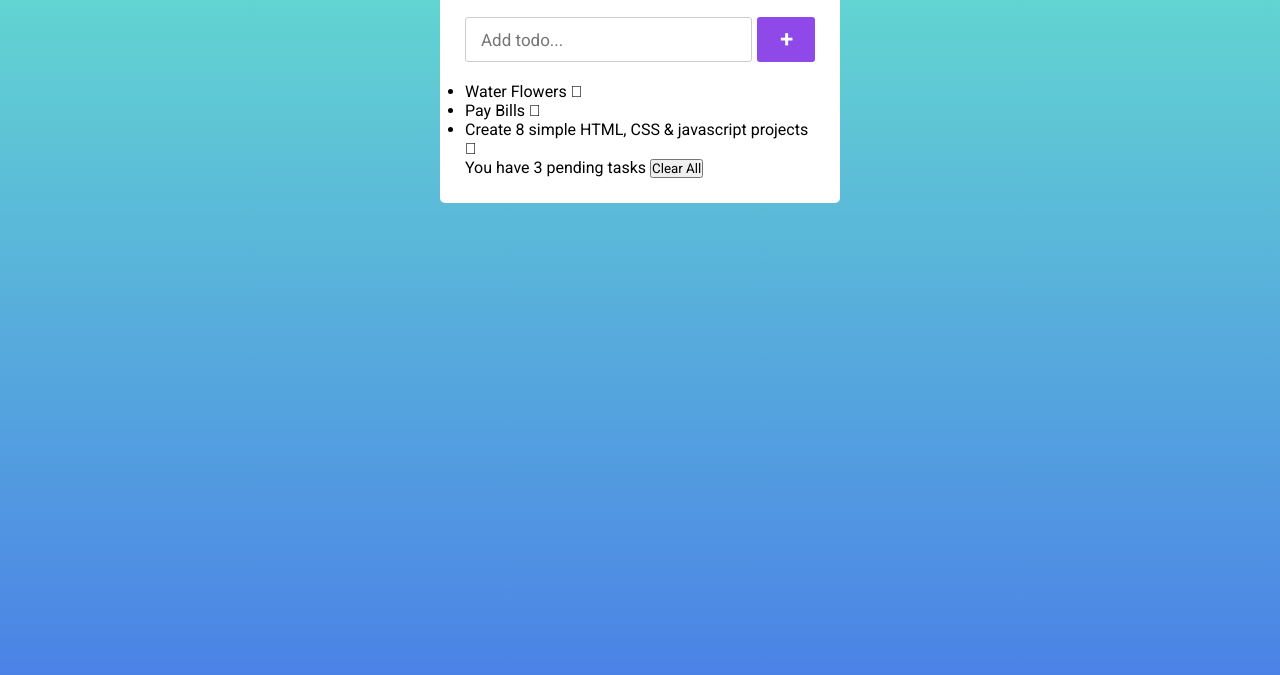
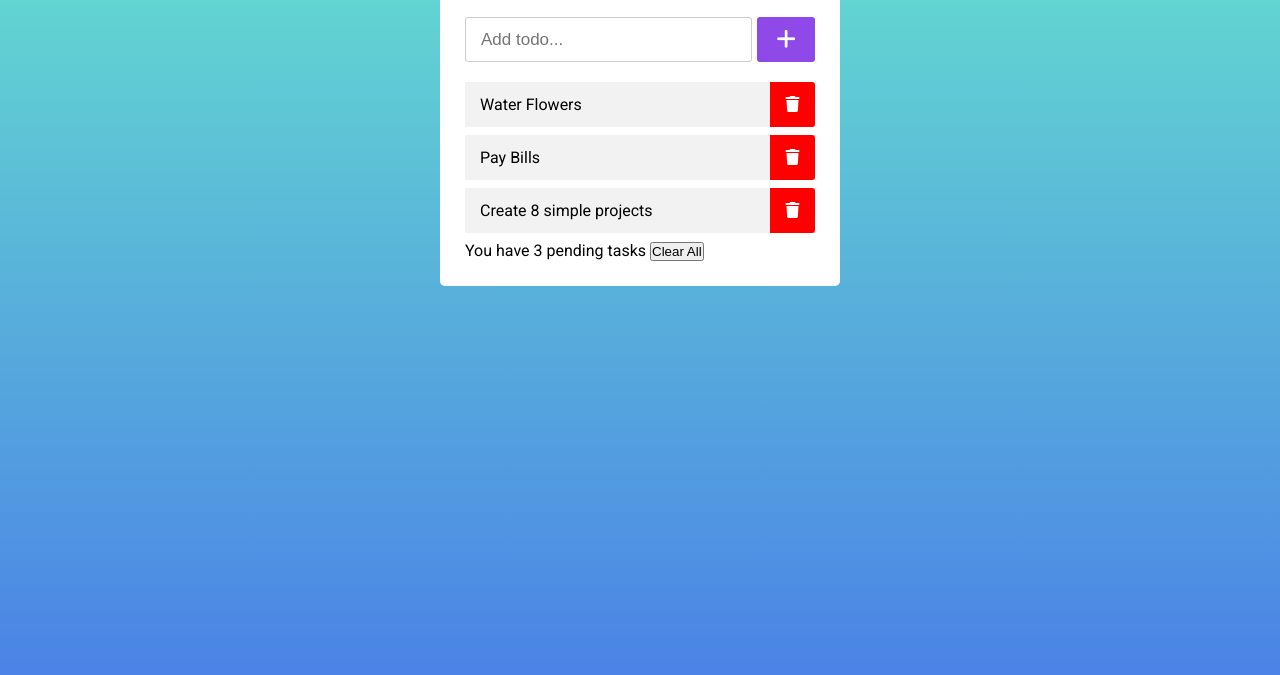
Before and after one commit to PrometheuXII/simple-todoapp-html-css-js, a plain HTML site: page index.html in a window 1280 px wide. Shown: the part 183-858 px from the top of the page. Drawn offline with Linux system fonts and the light colour scheme.

Commit message:
Added some delete buttons

```diff
--- a/index.html
+++ b/index.html
@@ -20,9 +20,9 @@
             </div>
             <div class="display-todo">
                 <ul class="todo-list">
-                    <li>Water Flowers <span> <i class="fa-solid fa-trash-alt"></i> </span> </li>
+                    <li>Water Flowers <span> <i class="fa-solid fa-trash"></i> </span> </li>
                     <li>Pay Bills <span> <i class="fa-solid fa-trash"></i> </span> </li>
-                    <li>Create 8 simple HTML, CSS & javascript  projects <span> <i class="fas fa-trash"> </i> </span> </li>
+                    <li>Create 8 simple projects <span> <i class="fas fa-trash"> </i> </span> </li>
                 </ul>
             </div>
             <div class="footer">
--- a/styles.css
+++ b/styles.css
@@ -6,9 +6,10 @@
     padding: 0;
     margin: 0;
     box-sizing: border-box;
+}
+
+body{
     font-family: 'Roboto', sans-serif;
-}
-body{
     height: 100vh;
     width: 100%;
 
@@ -62,3 +63,27 @@ body{
     cursor: pointer;
     color: #fff;
 }
+
+.main-container .todo-list{
+
+}
+
+.todo-list li{
+    list-style: none;
+    height: 45px;
+    line-height: 45px;
+    position: relative;
+    background: #f2f2f2;
+    margin-bottom: 8px;
+    padding: 0 15px;
+}
+
+.todo-list li span{
+    position: absolute;
+    right: 0;
+    color: #fff;
+    width: 45px;
+    text-align: center;
+    border-radius: 0 3px 3px 0;
+    background-color: red;
+}
```
